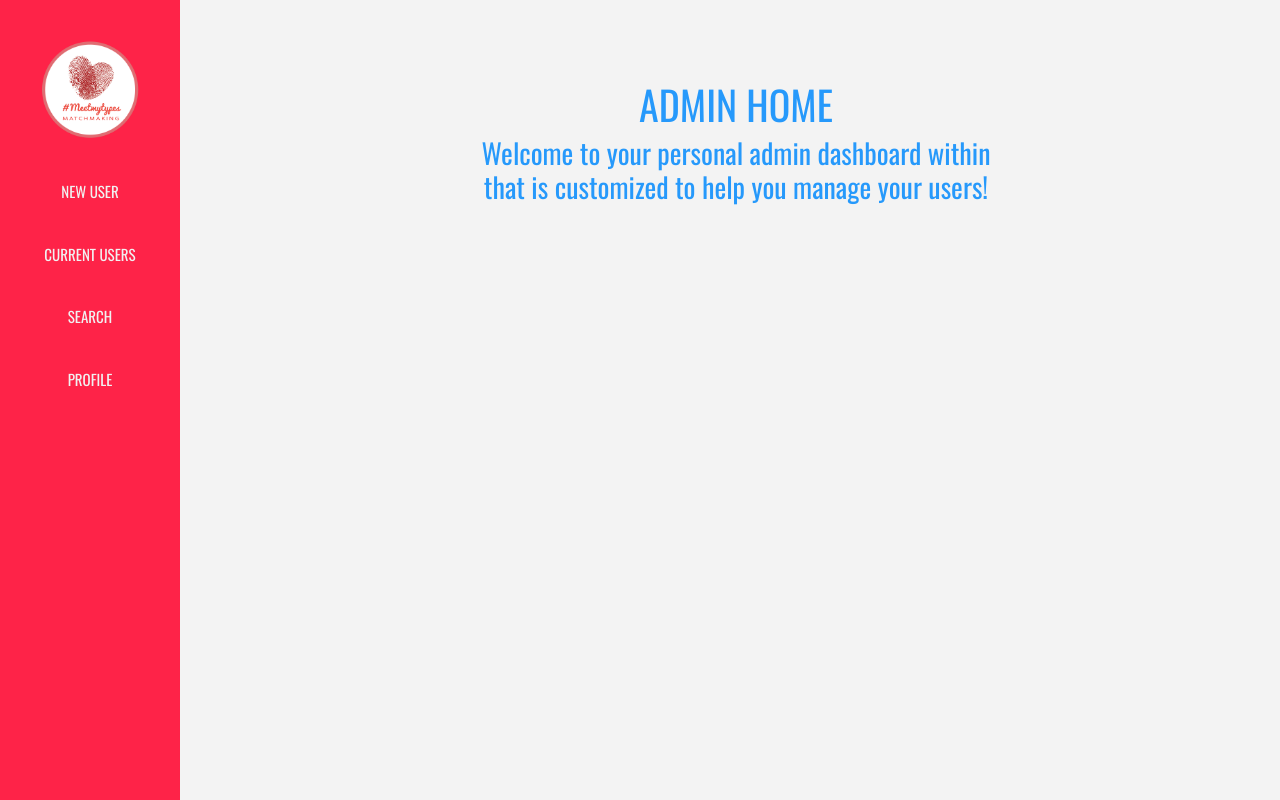
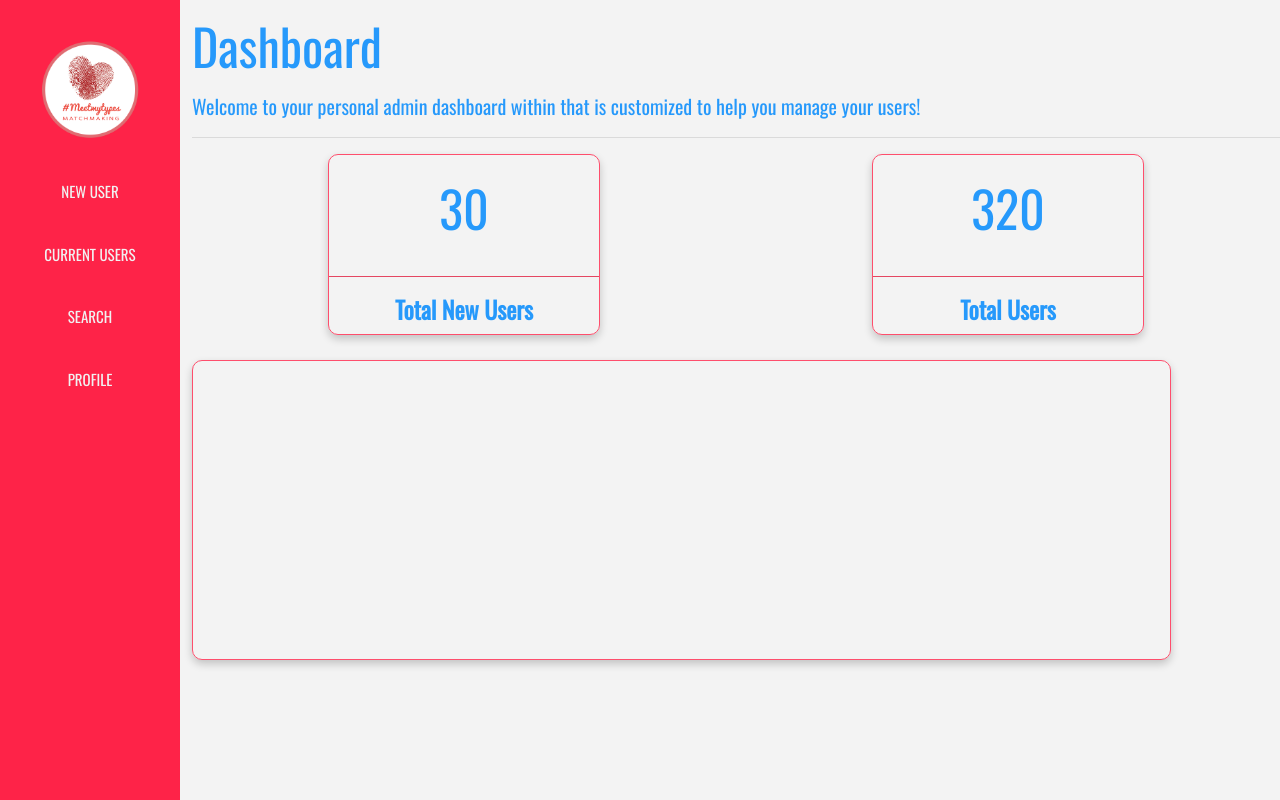
Before and after one commit to zCode-Solutions/meetMyTypes, a React (Create React App) app in the folder meetmytypesadmin/: page / in a window 1280 px wide. Built offline with nearby package versions, Linux system fonts and the light colour scheme.

Commit message:
add the dashboard card component

```diff
--- a/meetmytypesadmin/src/App.js
+++ b/meetmytypesadmin/src/App.js
@@ -2,7 +2,7 @@ import React, { Fragment, Component } from "react";
 import { Switch, Route } from "react-router-dom";
 
 import Sidenav from "./components/Sidenav";
-import Home from "./components/Home";
+import Home from "./containers/Home";
 import NewUser from "./containers/NewUser";
 import NotFoundPage from "./components/NotFoundPage";
 import CurrentUsers from "./containers/CurrentUsers";
@@ -28,7 +28,6 @@ export default class App extends Component {
         <Sidenav />
         <Switch>
           <Route exact path="/" component={Home} />
-
           <Route
             path="/new-user"
             render={props => (
--- /dev/null
+++ b/meetmytypesadmin/src/components/DashboardCard/index.js
@@ -0,0 +1,21 @@
+import React, { Fragment } from "react";
+
+import "./style.css";
+
+export default ({ title, numOfUser }) => {
+  return (
+    <Fragment>
+      <div className="dach-card">
+    <div className="total-number">
+    {numOfUser}
+    </div>
+    <hr className="line"/>
+        <div className="total-user">
+          <h4>
+            <b>{title}</b>
+          </h4>
+        </div>
+      </div>
+    </Fragment>
+  );
+};
--- /dev/null
+++ b/meetmytypesadmin/src/components/DashboardCard/style.css
@@ -0,0 +1,21 @@
+.dach-card {
+    box-shadow: 0 4px 8px 0 rgba(0,0,0,0.2);
+    transition: 0.3s;
+    width: 25%;
+    border-radius: 10px;
+    border: 0.5px solid #fe4e6c;
+  }
+
+  .total-number{
+      padding: 15px 15px;
+      font-size: 50px;
+      text-align: center;
+  }
+
+  .total-user {
+    padding: 2px 16px;
+    text-align: center;
+  }
+  .line{
+      background-color: #fe4e6c;
+  }
--- a/meetmytypesadmin/src/components/Home/index.js
+++ /dev/null
@@ -1,19 +0,0 @@
-import React from "react";
-import "./style.css";
-
-
-export default function() {
-  return (
-    <div className="main">
-      <div className="row">
-        <div className="col-6 mx-auto home-text text-center">
-          <h1>ADMIN HOME</h1>
-          <h3>
-            Welcome to your personal admin dashboard within that is customized
-            to help you manage your users!
-          </h3>
-        </div>
-      </div>
-    </div>
-  );
-}
--- a/meetmytypesadmin/src/components/Home/style.css
+++ /dev/null
@@ -1,3 +0,0 @@
-.home-text{
-    margin-top: 80px ;
-}
--- /dev/null
+++ b/meetmytypesadmin/src/containers/Home/index.js
@@ -0,0 +1,29 @@
+import React, { Component, Fragment } from "react";
+import Title from "../../components/Title";
+import DashboardCard from "../../components/DashboardCard";
+import "./style.css";
+
+export default class extends Component {
+  render() {
+    return (
+      <Fragment>
+        <div className="main">
+          <Title
+            title="Dashboard"
+            detail="Welcome to your personal admin dashboard within that
+              is customized to help you manage your users!"
+          />
+          <div className="container">
+            <div className="row justify-content-around">
+              <DashboardCard className="col-4" title="Total New Users" numOfUser="30"/>
+              <DashboardCard className="col-4" title="Total Users" numOfUser="320"/>
+            </div>
+          </div>
+          <div className="container-total-typy">
+
+        </div>
+        </div>
+      </Fragment>
+    );
+  }
+}
--- /dev/null
+++ b/meetmytypesadmin/src/containers/Home/style.css
@@ -0,0 +1,9 @@
+.container-total-typy{
+    margin-top: 25px;
+    box-shadow: 0 4px 8px 0 rgba(0,0,0,0.2);
+    transition: 0.3s;
+    width: 90%;
+    height: 300px;
+    border-radius: 10px;
+    border: 0.5px solid #fe4e6c;
+}
```
